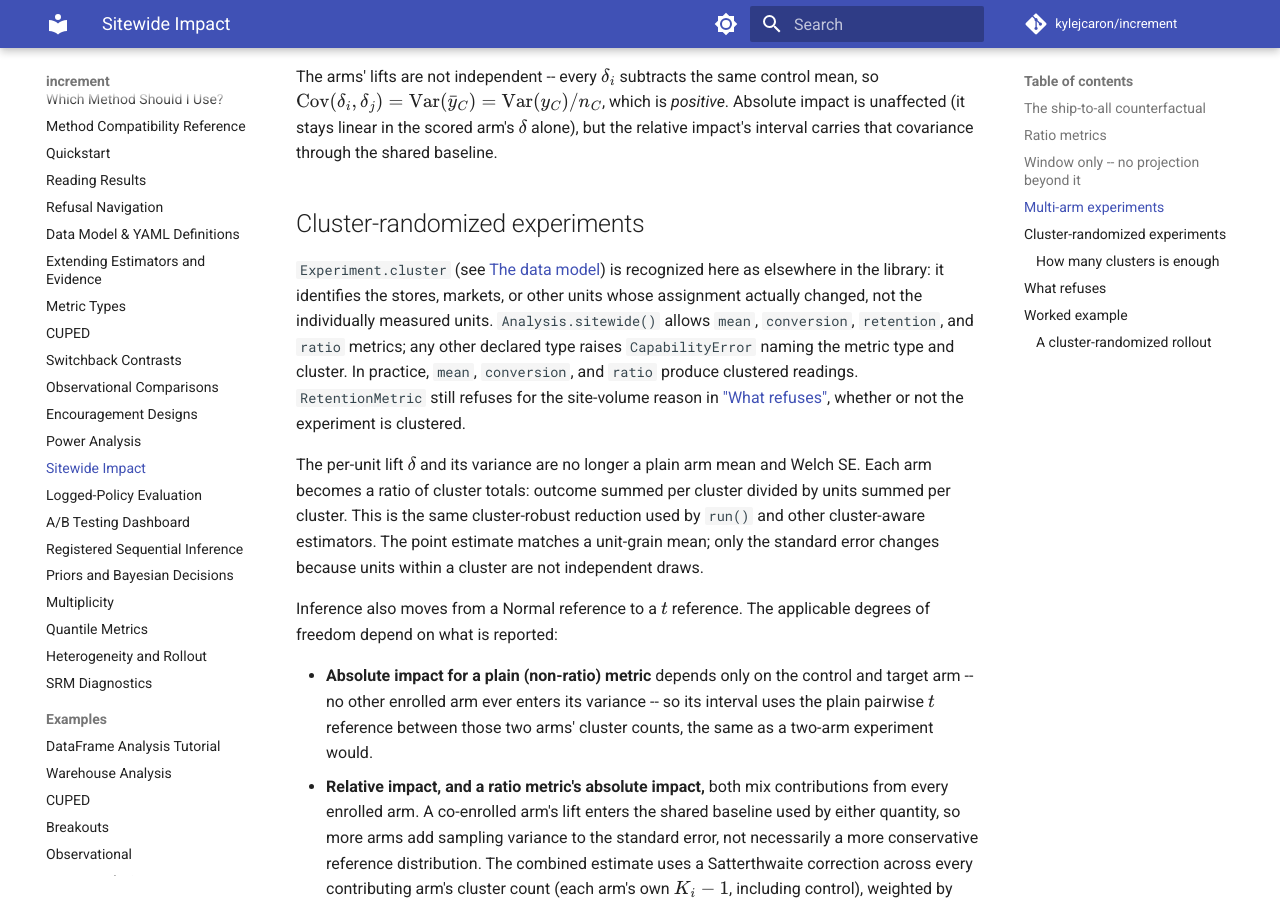
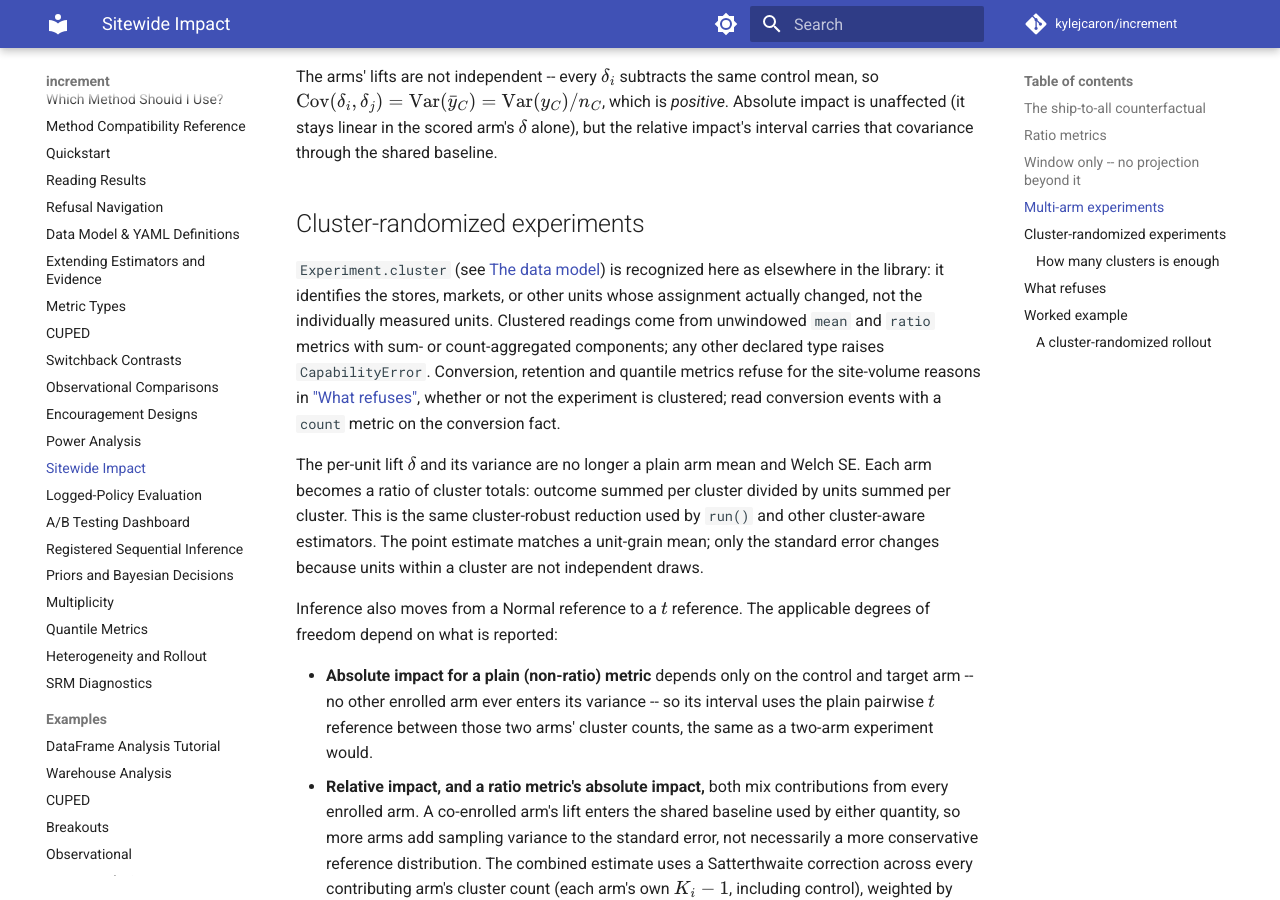
Before and after one commit to kylejcaron/increment, an MkDocs documentation site: the page built from docs/guides/sitewide-impact.md, in a window 1280 px wide and 900 px high, scrolled down 7883 px. Built offline with MkDocs 1.6.1 and Material for MkDocs 9.7.7, drawn with Linux system fonts in a browser that asks for light colours; comment, search, counter and statistics services are not loaded.

Commit message:
Remove conversion from sitewide support statements
The clustered-reading guide paragraph and the limitations entries now name only unwindowed mean and ratio metrics, and point conversion users to a count metric on the conversion fact.

```diff
--- a/docs/guides/sitewide-impact.md
+++ b/docs/guides/sitewide-impact.md
@@ -414,12 +414,12 @@ baseline.
 `Experiment.cluster` (see [The data model](data-model.md#randomization-grain-vs-analysis-grain))
 is recognized here as elsewhere in the library: it identifies the stores,
 markets, or other units whose assignment actually changed, not the
-individually measured units. `Analysis.sitewide()` allows `mean`,
-`conversion`, `retention`, and `ratio` metrics; any other declared type
-raises `CapabilityError` naming the metric type and cluster. In practice,
-`mean`, `conversion`, and `ratio` produce clustered readings.
-`RetentionMetric` still refuses for the site-volume reason in
-["What refuses"](#what-refuses), whether or not the experiment is clustered.
+individually measured units. Clustered readings come from unwindowed `mean`
+and `ratio` metrics with sum- or count-aggregated components; any other
+declared type raises `CapabilityError`. Conversion, retention and quantile
+metrics refuse for the site-volume reasons in ["What refuses"](#what-refuses),
+whether or not the experiment is clustered; read conversion events with a
+`count` metric on the conversion fact.
 
 The per-unit lift $\delta$ and its variance are no longer a plain arm mean
 and Welch SE. Each arm becomes a ratio of cluster totals: outcome summed per
```
Also changed, not shown: docs/limitations.md (+4 -4 lines).
